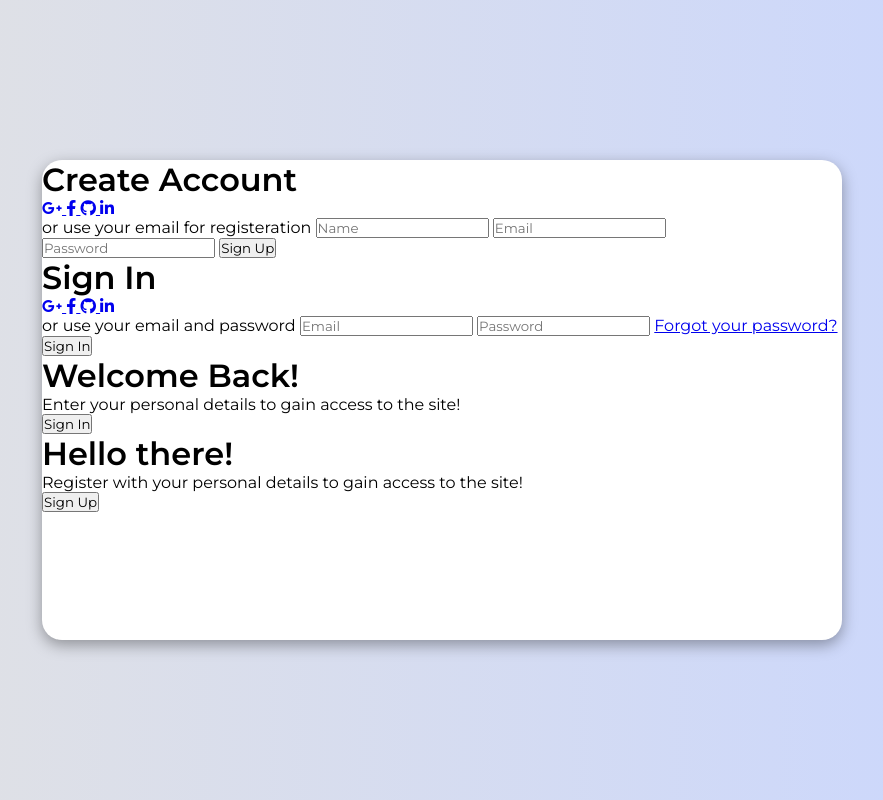
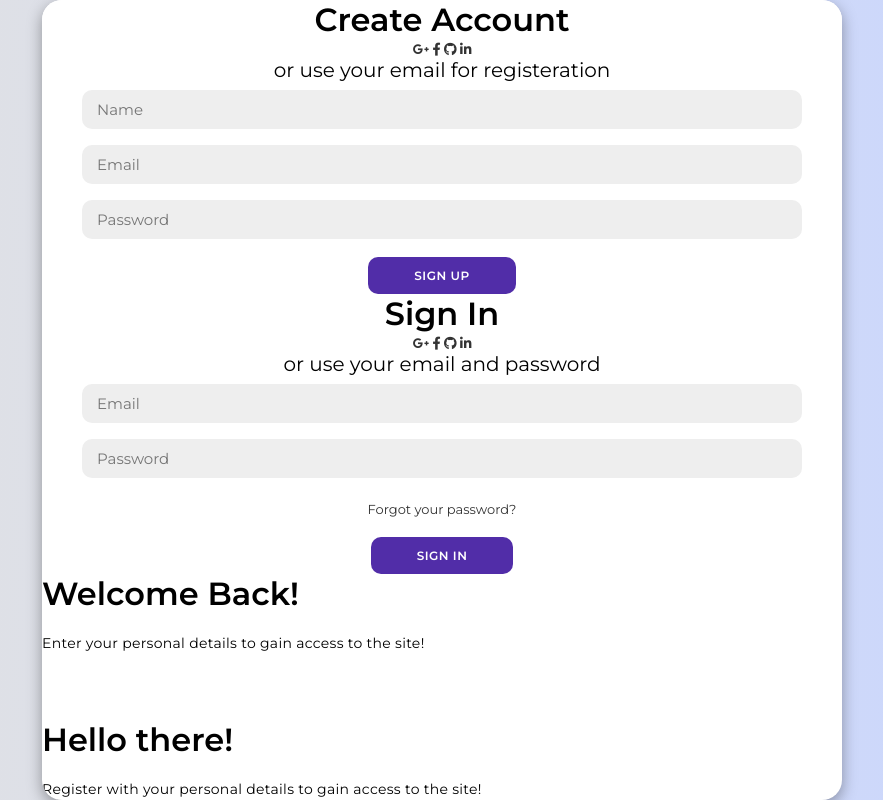
Before and after one commit to KennedyShiku/animated-login-page, a plain HTML site: page index.html in a window 1280 px wide. Shown: the whole page, without its empty margins (198-1081 px from the left). Drawn offline with Linux system fonts and the light colour scheme.

Commit message:
Added container styling

```diff
--- a/style/style.css
+++ b/style/style.css
@@ -27,3 +27,61 @@ body{
   max-width: 100%;
   min-height: 480px;
 }
+
+.container p{
+  font-size: 14px;
+  line-height: 20px;
+  letter-spacing: 0.3px;
+  margin: 20px 0;
+}
+
+.container span{
+  font-size: 20px;
+}
+
+.container  a{
+  color: #333;
+  font-size: 13px;
+  text-decoration: none;
+  margin: 15px 0 10px;
+}
+
+.container button{
+  background-color: #512da8;
+  color: #fff;
+  font-size: 12px;
+  padding: 10px 45px;
+  border: 1px solid transparent;
+  border-radius: 10px;
+  font-weight: 600;
+  letter-spacing: 0.5px;
+  text-transform: uppercase;
+  margin-top: 10px;
+  cursor: pointer;
+}
+
+.container button.hidden{
+  background-color: transparent;
+  border-color: #fff;
+}
+
+.container form{
+  background-color: #fff;
+  display: flex;
+  align-items: center;
+  justify-content: center;
+  flex-direction: column;
+  padding: 0 40px;
+  height: 100%;
+}
+
+.container input{
+  background-color: #eee;
+  border: none;
+  margin: 8px 0;
+  padding: 10px 15px;
+  font-size: 15px;
+  border-radius: 10px;
+  width: 100%;
+  outline: none;
+}
```
